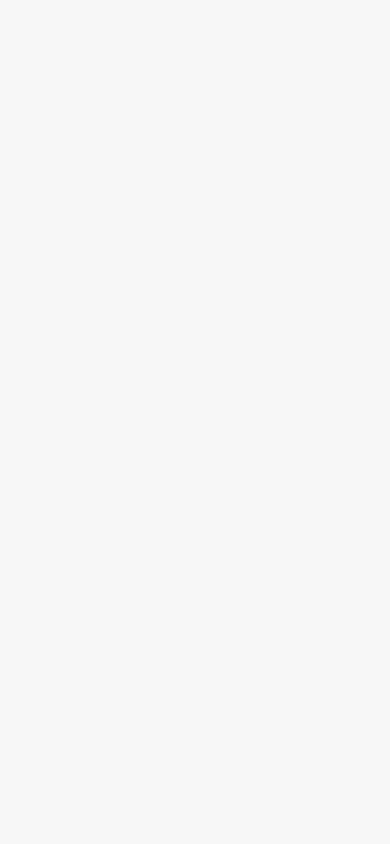
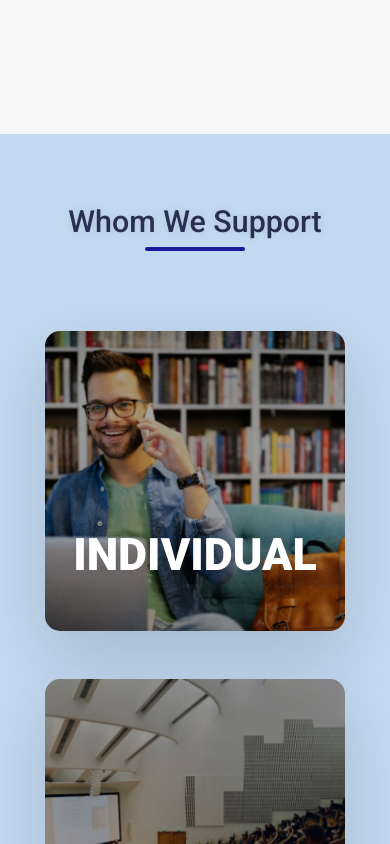
Before and after one commit to akileshas/Zero2Billion, a React (Vite) app: page / in a window 390 px wide. Shown: the part 4420-5264 px from the top of the page. Before the commit the page ends 4554 px from the top, so only its background shows below. Built offline with nearby package versions, Linux system fonts and the light colour scheme.

Commit message:
Completed the support component!

```diff
--- /dev/null
+++ b/Frontend/Components/Support/support-card.jsx
@@ -0,0 +1,35 @@
+import React from "react";
+import { Link } from "react-router-dom";
+
+const SupportCard = ({ number, title, details, knowMoreUrl, imgScr }) => {
+    return (
+        <div className={`sc-cc-card sc-cc-card-${number}`}>
+            <div className="sc-cc-card-cont">
+                <div
+                    className="sc-cc-cc-front-side sc-cc-cc-side"
+                    style={{ backgroundImage: `url(${imgScr})` }}
+                >
+                    <div className="sc-cc-cc-fs-title">
+                        <p>{title}</p>
+                    </div>
+                </div>
+                <div
+                    className="sc-cc-cc-back-side sc-cc-cc-side"
+                    style={{ backgroundImage: `url(${imgScr})` }}
+                >
+                    <div className="sc-cc-cc-bs-cont">
+                        <p className="sc-cc-cc-bs-title">
+                            {title}
+                        </p>
+                        <p className="sc-cc-cc-bs-details">
+                            {details}
+                        </p>
+                        <Link to={knowMoreUrl} className="sc-cc-cc-bs-button">Know More</Link>
+                    </div>
+                </div>
+            </div>
+        </div>
+    )
+};
+
+export default SupportCard;
--- a/Frontend/Components/Support/support.css
+++ b/Frontend/Components/Support/support.css
@@ -0,0 +1,189 @@
+#support {
+    width: 100%;
+    background-color: var(--color-C3D9F0);
+}
+
+.support-cont {
+    width: 100%;
+    height: 100%;
+    display: flex;
+    flex-direction: column;
+    justify-content: center;
+    align-items: center;
+    padding: 70px 0px 60px 0px;
+    gap: 4.5rem
+}
+
+.support-cont .sc-title {
+    font-size: 1.9rem;
+    font-weight: 500;
+    font-family: var(--font-roboto);
+    color: var(--color-292F53);
+    text-shadow: 0 0 10px rgba(0, 0, 0, 0.1);
+    position: relative;
+    text-align: center;
+    text-transform: capitalize;
+}
+
+.support-cont .sc-title::after {
+    content: "";
+    display: block;
+    width: 100px;
+    height: 4px;
+    border-radius: 5px;
+    margin: 8px auto;
+    background-color: var(--color-1C199A);
+}
+
+.support-cont .sc-card-cont {
+    width: 90vw;
+    max-width: 1400px;
+    height: 100%;
+    display: flex;
+    justify-content: center;
+    align-items: center;
+    flex-wrap: wrap;
+    gap: 3rem
+}
+
+.support-cont .sc-card-cont .sc-cc-card {
+    width: 350px;
+    height: 300px;
+}
+
+.support-cont .sc-card-cont .sc-cc-card .sc-cc-card-cont {
+    width: 100%;
+    height: 100%;
+    -webkit-perspective: 250rem;
+    perspective: 250rem;
+    -moz-perspective: 250rem;
+    position: relative;
+}
+
+.support-cont .sc-card-cont .sc-cc-card .sc-cc-card-cont .sc-cc-cc-side {
+    width: 100%;
+    height: 100%;
+    position: absolute;
+    -webkit-transition: all 0.8s ease;
+    transition: all 0.8s ease;
+    top: 0;
+    left: 0;
+    -webkit-backface-visibility: hidden;
+    backface-visibility: hidden;
+    overflow: hidden;
+    border-radius: 15px;
+    -webkit-box-shadow: 0 1.5rem 4rem rgba(0, 0, 0, 0.15);
+    box-shadow: 0 1.5rem 4rem rgba(0, 0, 0, 0.15);
+    background-position: center;
+    background-size: cover;
+    background-repeat: no-repeat;
+}
+
+.support-cont .sc-card-cont .sc-cc-card .sc-cc-card-cont .sc-cc-cc-back-side {
+    -webkit-transform: rotateY(180deg);
+    transform: rotateY(180deg);
+}
+
+.support-cont .sc-card-cont .sc-cc-card .sc-cc-card-cont:hover .sc-cc-cc-front-side {
+    -webkit-transform: rotateY(-180deg);
+    transform: rotateY(-180deg);
+}
+
+.support-cont .sc-card-cont .sc-cc-card .sc-cc-card-cont:hover .sc-cc-cc-back-side {
+    -webkit-transform: rotateY(0);
+    transform: rotateY(0);
+}
+
+.support-cont .sc-card-cont .sc-cc-card .sc-cc-card-cont .sc-cc-cc-front-side .sc-cc-cc-fs-title {
+    width: 100%;
+    height: 100%;
+    display: flex;
+    justify-content: center;
+    align-items: flex-end;
+    padding-bottom: 50px;
+}
+
+.support-cont .sc-card-cont .sc-cc-card .sc-cc-card-cont .sc-cc-cc-front-side .sc-cc-cc-fs-title p {
+    font-size: 2.8rem;
+    font-weight: 900;
+    font-family: var(--font-roboto);
+    color: var(--color-FFFFFF);
+    text-shadow: 0 0 10px rgba(0, 0, 0, 0.1);
+    text-align: center;
+    text-transform: uppercase;
+}
+
+.support-cont .sc-card-cont .sc-cc-card .sc-cc-card-cont .sc-cc-cc-back-side .sc-cc-cc-bs-cont {
+    width: 100%;
+    height: 100%;
+    background-color: rgba(15, 26, 58, 0.7);
+    display: flex;
+    flex-direction: column;
+    justify-content: space-evenly;
+    align-items: center;
+    padding: 0px 30px;
+}
+
+.support-cont .sc-card-cont .sc-cc-card .sc-cc-card-cont .sc-cc-cc-back-side .sc-cc-cc-bs-cont .sc-cc-cc-bs-title {
+    font-size: 2.5rem;
+    font-weight: 900;
+    font-family: var(--font-roboto);
+    color: var(--color-FFFFFF);
+    text-shadow: 0 0 10px rgba(0, 0, 0, 0.1);
+    text-align: center;
+    text-transform: uppercase;
+}
+
+.support-cont .sc-card-cont .sc-cc-card .sc-cc-card-cont .sc-cc-cc-back-side .sc-cc-cc-bs-cont .sc-cc-cc-bs-details {
+    font-size: 1.1rem;
+    font-weight: 400;
+    font-family: var(--font-roboto);
+    color: var(--color-FFFFFF);
+    text-shadow: 0 0 10px rgba(0, 0, 0, 0.1);
+    text-align: center;
+}
+
+.support-cont .sc-card-cont .sc-cc-card .sc-cc-card-cont .sc-cc-cc-back-side .sc-cc-cc-bs-cont .sc-cc-cc-bs-button {
+    width: 170px;
+    height: 50px;
+    background-color: var(--color-3D51A3);
+    display: flex;
+    justify-content: center;
+    align-items: center;
+    border-radius: 3px;
+    cursor: pointer;
+    transition: all 0.3s ease-in-out;
+    box-shadow: 0 0 10px 0 rgba(0, 0, 0, 0.2);
+    text-decoration: none;
+    font-family: var(--font-roboto);
+    color: var(--color-FFFFFF);
+    text-shadow: 0 0 10px rgba(0, 0, 0, 0.1);
+    text-transform: capitalize;
+    font-size: 1.2rem;
+    font-weight: 500;
+    transition: all 0.3s ease-in-out;
+}
+
+.support-cont .sc-card-cont .sc-cc-card .sc-cc-card-cont .sc-cc-cc-back-side .sc-cc-cc-bs-cont .sc-cc-cc-bs-button:hover {
+    background-color: var(--color-1C199A);
+    transition: all 0.3s ease-in-out;
+}
+
+@media screen and (min-width: 350px) and (max-width: 449px) {
+    .support-cont .sc-card-cont .sc-cc-card {
+        width: 300px;
+        height: 300px;
+    }
+}
+
+@media screen and (max-width: 349px) {
+    #support {
+        display: none;
+    }
+}
+
+@media screen and (max-height: 349px) {
+    #support {
+        display: none;
+    }
+}
--- a/Frontend/Components/Support/support.jsx
+++ b/Frontend/Components/Support/support.jsx
@@ -1,11 +1,28 @@
 import React from "react";
+import SupportCard from "./support-card";
 import { SupportData } from "../../../Data/support-data";
 import "./support.css";
 
 const Support = () => {
     return (
         <section id="support">
-
+            <div className="support-cont">
+                <p className="sc-title">
+                    Whom We Support
+                </p>
+                <div className="sc-card-cont">
+                    {SupportData.map((item, index) => (
+                        <SupportCard
+                            key={index}
+                            number={index + 1}
+                            title={item.title}
+                            details={item.details}
+                            knowMoreUrl={item.knowMoreUrl}
+                            imgScr={item.imgScr}
+                        />
+                    ))}
+                </div>
+            </div>
         </section>
     )
 };
```
